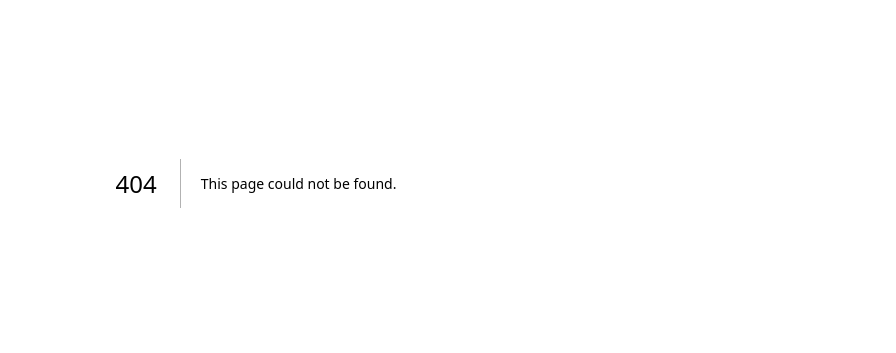
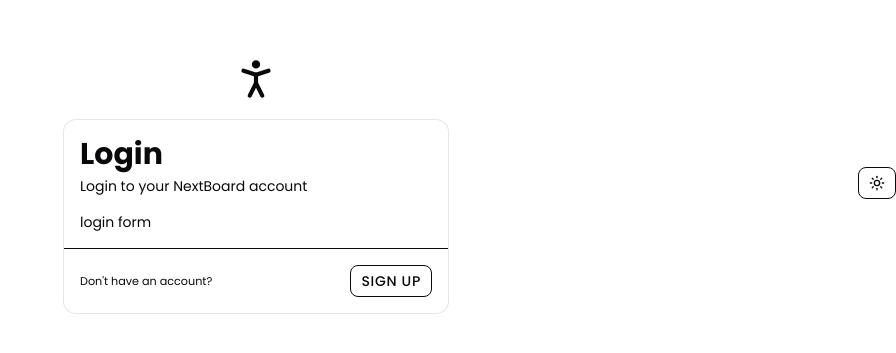
Before and after one commit to mutateddev/nextboard, a Next.js app: page /login in a window 1280 px wide. Before the commit this address had no page. Shown: the part 217-570 px from the top of the page, without its empty margins (384-1280 px from the left). Built offline with nearby package versions, Linux system fonts and the light colour scheme.

Commit message:
feat: init login page

```diff
--- /dev/null
+++ b/app/(logged-out)/login/page.tsx
@@ -0,0 +1,40 @@
+'use client';
+
+import { Button } from '@/components/ui/button';
+import {
+  Card,
+  CardContent,
+  CardDescription,
+  CardFooter,
+  CardHeader,
+  CardTitle,
+} from '@/components/ui/card';
+import { PersonStandingIcon } from 'lucide-react';
+import Link from 'next/link';
+
+const LoginPage = () => {
+  return (
+    <>
+      <PersonStandingIcon size={50} />
+      <Card className='w-full max-w-sm '>
+        <CardHeader>
+          <CardTitle className='text-3xl font-bold'>Login</CardTitle>
+          <CardDescription>Login to your NextBoard account</CardDescription>
+        </CardHeader>
+        <CardContent>
+          <form>
+            <h1>login form</h1>
+          </form>
+        </CardContent>
+        <CardFooter className='justify-between'>
+          <small>Don&apos;t have an account?</small>
+          <Button type='submit' variant='outline'>
+            <Link href='/sign-up'>Sign up</Link>
+          </Button>
+        </CardFooter>
+      </Card>
+    </>
+  );
+};
+
+export default LoginPage;
--- a/components/ui/button.tsx
+++ b/components/ui/button.tsx
@@ -5,7 +5,7 @@ import { Slot } from 'radix-ui';
 import { cn } from '@/lib/utils';
 
 const buttonVariants = cva(
-  "group/button inline-flex shrink-0 items-center justify-center rounded-lg border border-transparent bg-clip-padding text-sm font-medium whitespace-nowrap transition-all outline-none select-none focus-visible:border-ring focus-visible:ring-3 focus-visible:ring-ring/50 active:not-aria-[haspopup]:translate-y-px disabled:pointer-events-none disabled:opacity-50 aria-invalid:border-destructive aria-invalid:ring-3 aria-invalid:ring-destructive/20 dark:aria-invalid:border-destructive/50 dark:aria-invalid:ring-destructive/40 [&_svg]:pointer-events-none [&_svg]:shrink-0 [&_svg:not([class*='size-'])]:size-4 uppercase font-bold tracking-wider",
+  "group/button inline-flex shrink-0 items-center justify-center rounded-lg border border-transparent bg-clip-padding text-sm font-medium whitespace-nowrap transition-all outline-none select-none focus-visible:border-ring focus-visible:ring-3 focus-visible:ring-ring/50 active:not-aria-[haspopup]:translate-y-px disabled:pointer-events-none disabled:opacity-50 aria-invalid:border-destructive aria-invalid:ring-3 aria-invalid:ring-destructive/20 dark:aria-invalid:border-destructive/50 dark:aria-invalid:ring-destructive/40 [&_svg]:pointer-events-none [&_svg]:shrink-0 [&_svg:not([class*='size-'])]:size-4 uppercase tracking-wider",
   {
     variants: {
       variant: {
--- /dev/null
+++ b/components/ui/card.tsx
@@ -0,0 +1,103 @@
+import * as React from "react"
+
+import { cn } from "@/lib/utils"
+
+function Card({
+  className,
+  size = "default",
+  ...props
+}: React.ComponentProps<"div"> & { size?: "default" | "sm" }) {
+  return (
+    <div
+      data-slot="card"
+      data-size={size}
+      className={cn(
+        "group/card flex flex-col gap-(--card-spacing) overflow-hidden rounded-xl bg-card py-(--card-spacing) text-sm text-card-foreground ring-1 ring-foreground/10 [--card-spacing:--spacing(4)] has-data-[slot=card-footer]:pb-0 has-[>img:first-child]:pt-0 data-[size=sm]:[--card-spacing:--spacing(3)] data-[size=sm]:has-data-[slot=card-footer]:pb-0 *:[img:first-child]:rounded-t-xl *:[img:last-child]:rounded-b-xl",
+        className
+      )}
+      {...props}
+    />
+  )
+}
+
+function CardHeader({ className, ...props }: React.ComponentProps<"div">) {
+  return (
+    <div
+      data-slot="card-header"
+      className={cn(
+        "group/card-header @container/card-header grid auto-rows-min items-start gap-1 rounded-t-xl px-(--card-spacing) has-data-[slot=card-action]:grid-cols-[1fr_auto] has-data-[slot=card-description]:grid-rows-[auto_auto] [.border-b]:pb-(--card-spacing)",
+        className
+      )}
+      {...props}
+    />
+  )
+}
+
+function CardTitle({ className, ...props }: React.ComponentProps<"div">) {
+  return (
+    <div
+      data-slot="card-title"
+      className={cn(
+        "text-base leading-snug font-medium group-data-[size=sm]/card:text-sm",
+        className
+      )}
+      {...props}
+    />
+  )
+}
+
+function CardDescription({ className, ...props }: React.ComponentProps<"div">) {
+  return (
+    <div
+      data-slot="card-description"
+      className={cn("text-sm text-muted-foreground", className)}
+      {...props}
+    />
+  )
+}
+
+function CardAction({ className, ...props }: React.ComponentProps<"div">) {
+  return (
+    <div
+      data-slot="card-action"
+      className={cn(
+        "col-start-2 row-span-2 row-start-1 self-start justify-self-end",
+        className
+      )}
+      {...props}
+    />
+  )
+}
+
+function CardContent({ className, ...props }: React.ComponentProps<"div">) {
+  return (
+    <div
+      data-slot="card-content"
+      className={cn("px-(--card-spacing)", className)}
+      {...props}
+    />
+  )
+}
+
+function CardFooter({ className, ...props }: React.ComponentProps<"div">) {
+  return (
+    <div
+      data-slot="card-footer"
+      className={cn(
+        "flex items-center rounded-b-xl border-t bg-muted/50 p-(--card-spacing)",
+        className
+      )}
+      {...props}
+    />
+  )
+}
+
+export {
+  Card,
+  CardHeader,
+  CardFooter,
+  CardTitle,
+  CardAction,
+  CardDescription,
+  CardContent,
+}
```
